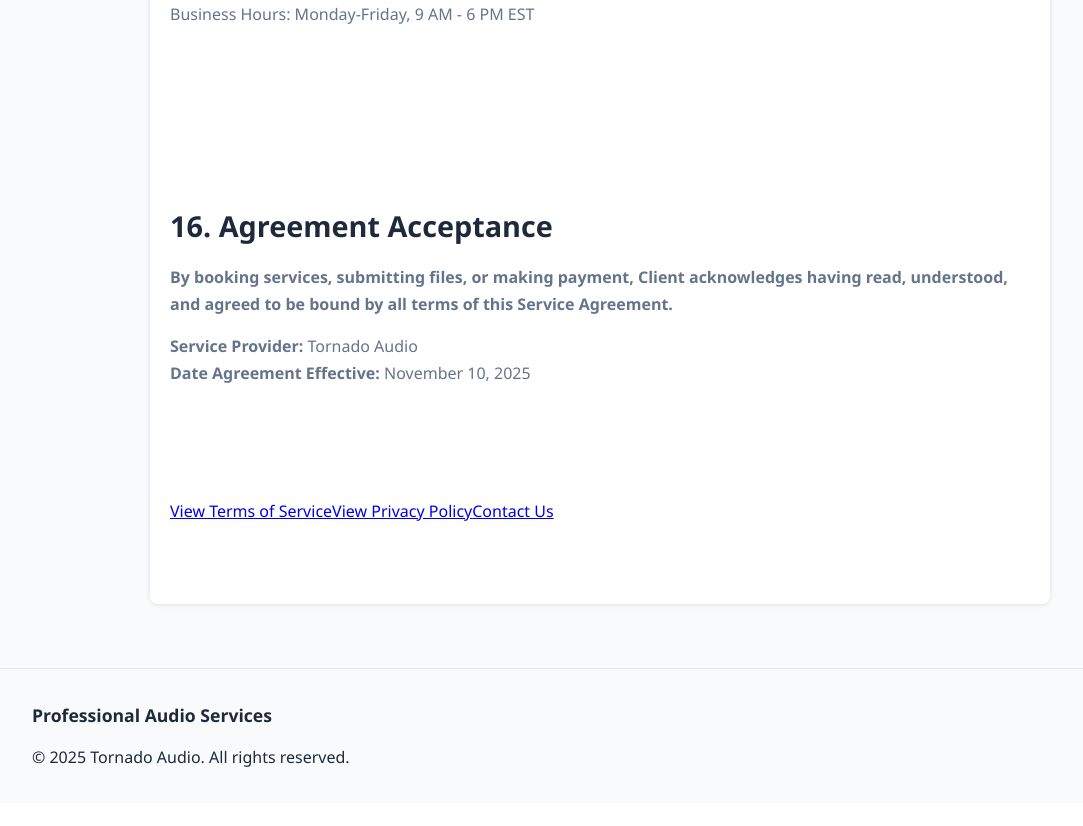
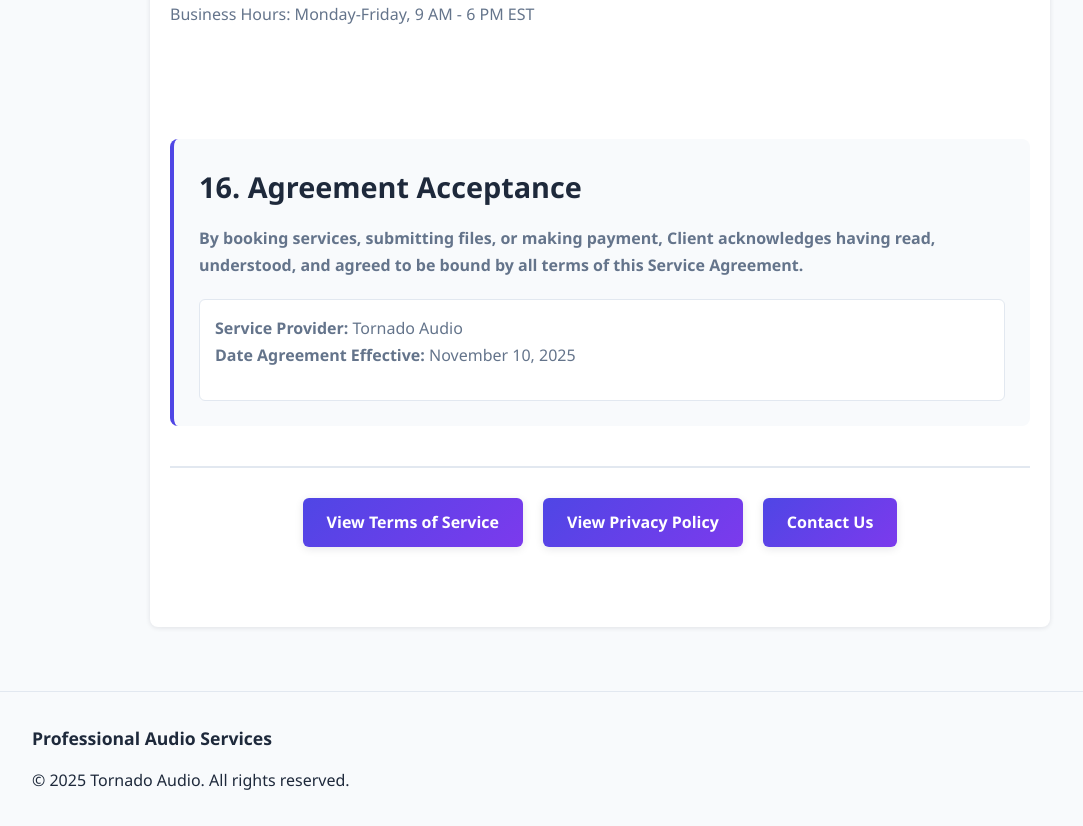
Before and after one commit to TornadoMC2/tornadoaudio, a React (Create React App) app: page /service-agreement in a window 1280 px wide. Shown: the part 11000-11826 px from the top of the page, without its empty margins (40-1123 px from the left). Before the commit the page ends 11803 px from the top, so only its background shows below. Built offline with nearby package versions, Linux system fonts and the light colour scheme; no server answers.

Commit message:
Add Plugin Alliance Metric AB review; update sitemap and enhance navigation links in Privacy Policy and Terms of Service

```diff
--- /dev/null
+++ b/src/blog/posts/2025-11-metric-ab-review.md
@@ -0,0 +1,89 @@
+---
+title: "Plugin Review: The Tool I Can't Mix Without (Plugin Alliance Metric AB)"
+date: "2025-11-11"
+author: "Hunter Johanson"
+excerpt: "An essential review of the Plugin Alliance Metric AB and why it's a non-negotiable tool for professional mixing and mastering at Tornado Audio."
+image: "/images/blog/metric_ab.png"
+tags: ["plugin review", "mixing tips", "mastering", "referencing"]
+slug: "plugin-alliance-metric-ab-review"
+---
+
+# 🎛️ Plugin Review: The Tool I Can't Mix Without (Metric AB)
+
+In my last post on [Common Mixing Mistakes](slug: "common-mixing-mistakes"), I drilled home the importance of using reference tracks. Mixing in a vacuum is the fastest way to get a mix that doesn't "translate"—sounding great in your studio but falling apart in a car or on earbuds.
+
+For years, the process of A/B referencing was clumsy. You'd have to import tracks into your DAW, set up complex routing, and constantly fight with faders to match loudness. Then, I found the **Plugin Alliance ADPTR Metric AB**.
+
+This plugin now lives on the master bus of every single mix and mastering session I do at Tornado Audio. It’s not just a utility; it’s a critical tool for maintaining perspective. Here’s why.
+
+---
+
+## 1. What Is Metric AB and Why Bother? 🤷‍♂️
+
+At its core, Metric AB is an advanced A/B comparison tool. You load it as the very last plugin on your master bus, and it allows you to load up to **16 reference tracks** (yes, 16!) directly into the plugin.
+
+With the click of a single, giant "A/B" button, you can instantly switch between your mix (A) and your chosen reference track (B).
+
+This solves the single biggest challenge in audio: **perspective**. Your ears get fatigued and *will* lie to you after hours of work. Metric AB is the objective, honest friend that tells you the truth about your mix.
+
+---
+
+## 2. The Most Important Feature: Loudness Matching 📈
+
+If you take one thing away from this review, let it be this. The human ear is biologically programmed to believe that **louder is better**.
+
+### The Problem:
+When you compare your unmastered mix (let's say it's peaking at -6 dBFS) to a professionally mastered reference track (at 0 dBFS), the reference will be *dramatically* louder. It will always sound punchier, brighter, and "better," even if your mix is perfectly balanced. You get discouraged and start making bad decisions, like over-compressing your mix to compete.
+
+### The Solution:
+Metric AB has an instant **"Loudness Match"** button. When you press it, the plugin analyzes your "A" mix and your "B" reference and automatically turns the *reference track down* to match the perceived loudness of your own mix.
+
+This is a complete game-changer. For the first time, you can do a true, apples-to-apples comparison of **tonal balance**, not just volume. You'll finally be able to hear if your mix is *actually* muddier or if your vocals are *really* too quiet, without loudness bias tricking you.
+
+---
+
+## 3. How I Use It for Mixing 🎧
+
+During the mixing phase, I'm not worried about final loudness. I'm focused on balance, depth, and clarity. Metric AB is my co-pilot.
+
+* **Checking the Low End**: Am I too boomy? Or too thin? I use Metric AB's **Filter buttons** to solo just the low-end (e.g., 0-120 Hz). I then flip between my mix and the reference. In 10 seconds, I can tell if my kick and bass relationship is in the right ballpark.
+* **Vocal Placement**: I use the "Mid" filter to check my vocal's relationship to the instruments. Is my vocal as clear and present as the reference, or is it being buried?
+* **Stereo Width**: The plugin has built-in Correlation and Stereo Image meters. I can quickly see if my mix is as wide and immersive as the reference, or if I've gone too wide and started to create phase issues.
+
+> 💡 **Pro Tip**: Use the **'Cue' playback mode**. This lets you tap the 'B' button to play your reference for a set time (e.g., 2 seconds) before it automatically flips back to your mix. This is incredible for "resetting" your ears and getting a quick reality check without losing your creative flow.
+
+---
+
+## 4. How I Use It for Mastering 💥
+
+For mastering, Metric AB is non-negotiable. This is where you're making the final, critical adjustments to ensure the track is commercially competitive.
+
+Here, I turn *off* the Loudness Match and use the plugin's full suite of mastering-grade meters to compare my master directly against the commercial release.
+
+* **Loudness (LUFS)**: The Loudness meter shows me the Integrated, Short-Term, and Momentary LUFS of both my master and the reference. I can instantly see if I'm in the right "zone" for the genre.
+* **Dynamics (PSR)**: This is my secret weapon. The "Dynamics" meter measures the Peak-to-Short-Term-Loudness Ratio (PSR). This value tells you how "punchy" or "squashed" a track is. I can ensure my master has similar punch and life as the reference, avoiding the "over-compressed" sound that plagues so many amateur masters.
+* **Spectrum Analysis**: The spectrum analyzer can be overlaid, showing my mix's frequency curve (blue) against the reference's (orange). This allows me to spot any major tonal imbalances at a glance.
+
+---
+
+## 5. The Verdict: Is It Worth It? ✨
+
+**Yes. 100%.**
+
+There are other referencing plugins, but none are as fast, stable, and feature-complete as Metric AB. It's the only plugin that combines instant A/B, loudness matching, cue/loop functions, and a full-featured mastering analysis suite in one window.
+
+It removes the guesswork from mixing and mastering. It's the difference between *hoping* your mix translates and *knowing* it will.
+
+---
+
+## Ready for a Professional, Objective Opinion? ✨
+
+Having the right tools is a huge part of the battle, but nothing beats a professional pair of ears. At Tornado Audio, I use tools like Metric AB every single day to ensure my clients' mixes stand up to their favorite artists on Spotify and Apple Music.
+
+If you're tired of the guessing game and want your music to have that professional polish and competitive loudness, I'm here to help.
+
+**Our mixing services start at just $40**, giving you access to years of experience and high-end tools.
+
+Ready to make your music sound its best?
+➡️ [Contact me today](/#contact) to discuss your project and get a personalized quote!
+➡️ Or, check out my [mixing packages](/#pricing) to find the perfect fit for your needs.
--- a/src/components/PrivacyPolicy.css
+++ b/src/components/PrivacyPolicy.css
@@ -101,6 +101,53 @@
   box-shadow: 0 6px 20px var(--shadow-heavy);
 }
 
+/* Agreement navigation links styling */
+.agreement-navigation {
+  margin-top: 40px;
+  padding-top: 30px;
+  border-top: 2px solid var(--border-color);
+  display: flex;
+  justify-content: center;
+  gap: 20px;
+  flex-wrap: wrap;
+}
+
+.related-link {
+  display: inline-block;
+  padding: 12px 24px;
+  background: var(--primary-gradient);
+  color: var(--text-inverse);
+  text-decoration: none;
+  border-radius: 6px;
+  font-weight: 600;
+  transition: all 0.3s ease;
+  box-shadow: 0 2px 8px var(--shadow-light);
+}
+
+.related-link:hover {
+  transform: translateY(-2px);
+  box-shadow: 0 4px 15px var(--shadow-medium);
+  color: var(--text-inverse);
+  text-decoration: none;
+}
+
+/* Additional styling for signature section */
+.agreement-signature {
+  background-color: var(--bg-secondary);
+  padding: 25px;
+  border-radius: 8px;
+  margin-top: 20px;
+  border-left: 4px solid var(--primary-color);
+}
+
+.signature-info {
+  margin-top: 20px;
+  padding: 15px;
+  background-color: var(--bg-card);
+  border-radius: 6px;
+  border: 1px solid var(--border-color);
+}
+
 @media (max-width: 768px) {
   .privacy-policy-page {
     padding-top: 70px;
--- a/src/components/PrivacyPolicy.js
+++ b/src/components/PrivacyPolicy.js
@@ -142,6 +142,12 @@
               Email: privacy@tornadoaudio.net<br />
             </p>
           </section>
+
+          <div className="agreement-navigation">
+            <Link to="/service-agreement" className="related-link">View Service Agreement</Link>
+            <Link to="/terms-of-service" className="related-link">View Terms of Service</Link>
+            <Link to="/#contact" className="related-link">Contact Us</Link>
+          </div>
         </div>
       </div>
 
--- a/src/components/TermsOfService.js
+++ b/src/components/TermsOfService.js
@@ -139,6 +139,12 @@
               Email: terms@tornadoaudio.net
             </p>
           </section>
+
+          <div className="agreement-navigation">
+            <Link to="/service-agreement" className="related-link">View Service Agreement</Link>
+            <Link to="/privacy-policy" className="related-link">View Privacy Policy</Link>
+            <Link to="/#contact" className="related-link">Contact Us</Link>
+          </div>
         </div>
       </div>
 
```
Also changed, not shown: public/images/blog/metric_ab.png (added), 4 other files (tests, documents, lock files or other folders).
